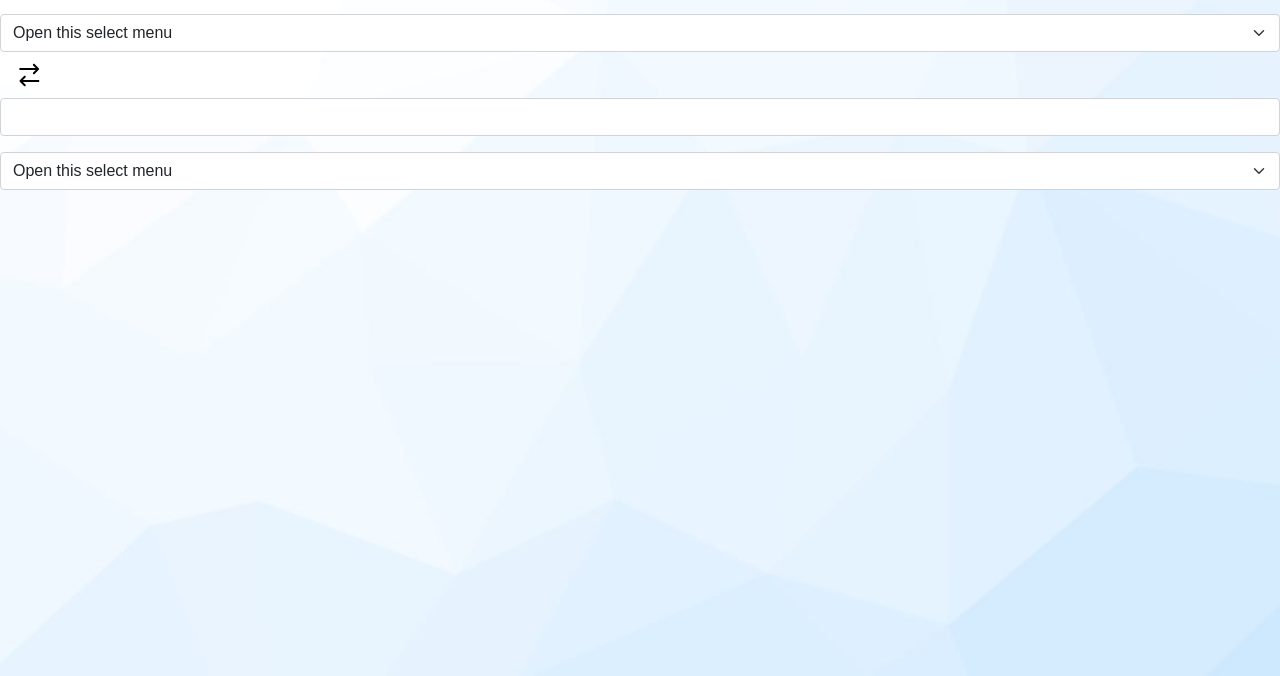
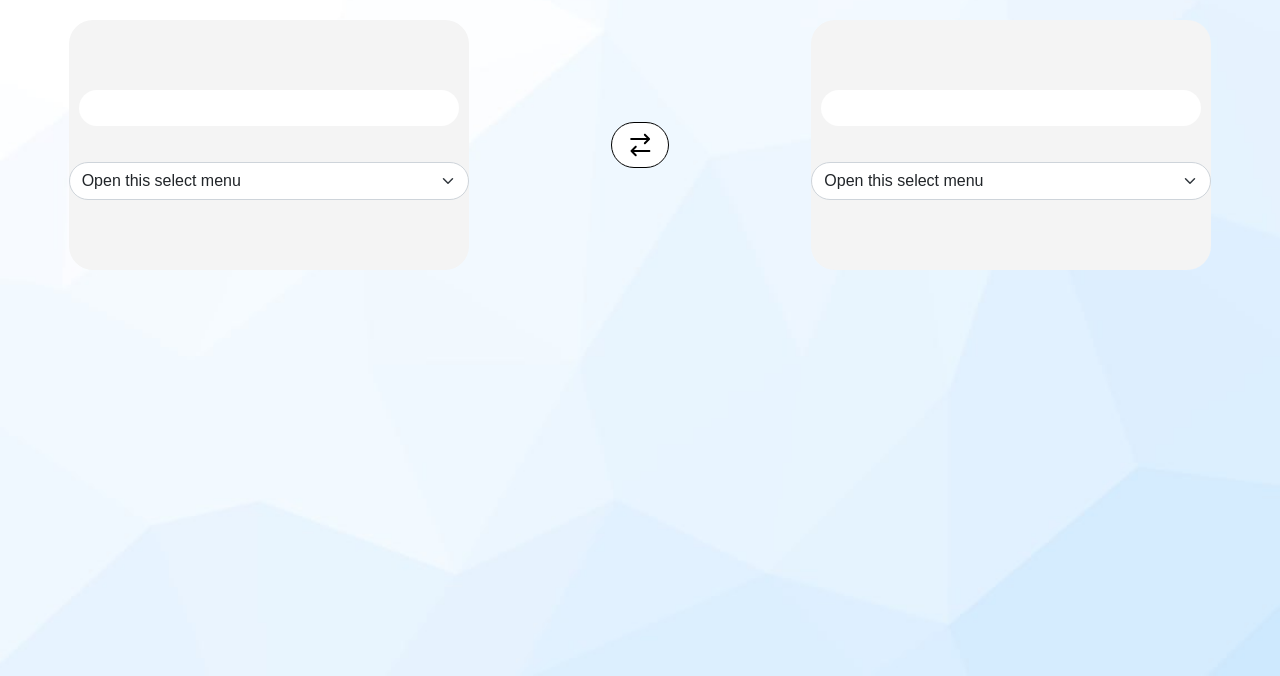
Before and after one commit to Goga-Rid/CONVERhex, a plain HTML site: page index.html in a window 1280 px wide. Shown: the part 124-800 px from the top of the page. Drawn offline with nearby package versions, Linux system fonts and the light colour scheme; a web font is replaced by a local one.

Commit message:
add style for blocks

```diff
--- a/style.css
+++ b/style.css
@@ -47,3 +47,64 @@ button{
 *:after {
     box-sizing: border-box;
 }
+
+.all-content{
+  margin-top: 60px;
+  justify-content: row;
+}
+
+.valute-card-1{
+  height: 250px;
+  width: 400px;
+  background-color: #f4f4f4;
+  border-radius: 24px;
+  display: flex;
+  flex-direction: column;
+  justify-content: center;
+  align-items: center;
+}
+
+.valute-card-2{
+  height: 250px;
+  width: 400px;
+  background-color: #f4f4f4;
+  border-radius: 24px;
+  display: flex;
+  flex-direction: column;
+  justify-content: center;
+  align-items: center;
+}
+
+.valute-cards{
+  display: flex;
+  justify-content: space-around;
+  align-items: center;
+  flex-wrap: wrap;
+}
+
+.card{
+  justify-content: column;
+  align-items: center;
+}
+
+.form-control{
+  border-radius: 24px;
+  margin: 10px;
+  border: 0;
+}
+
+.form-select{
+  border-radius: 24px;
+  margin: 10px;
+}
+
+.btn{
+  margin: 5px;
+  border: 0;
+  border-radius: 24px;
+  background-color: white;
+}
+
+.btn-reverse {
+  border: 1px solid black;
+}
```
